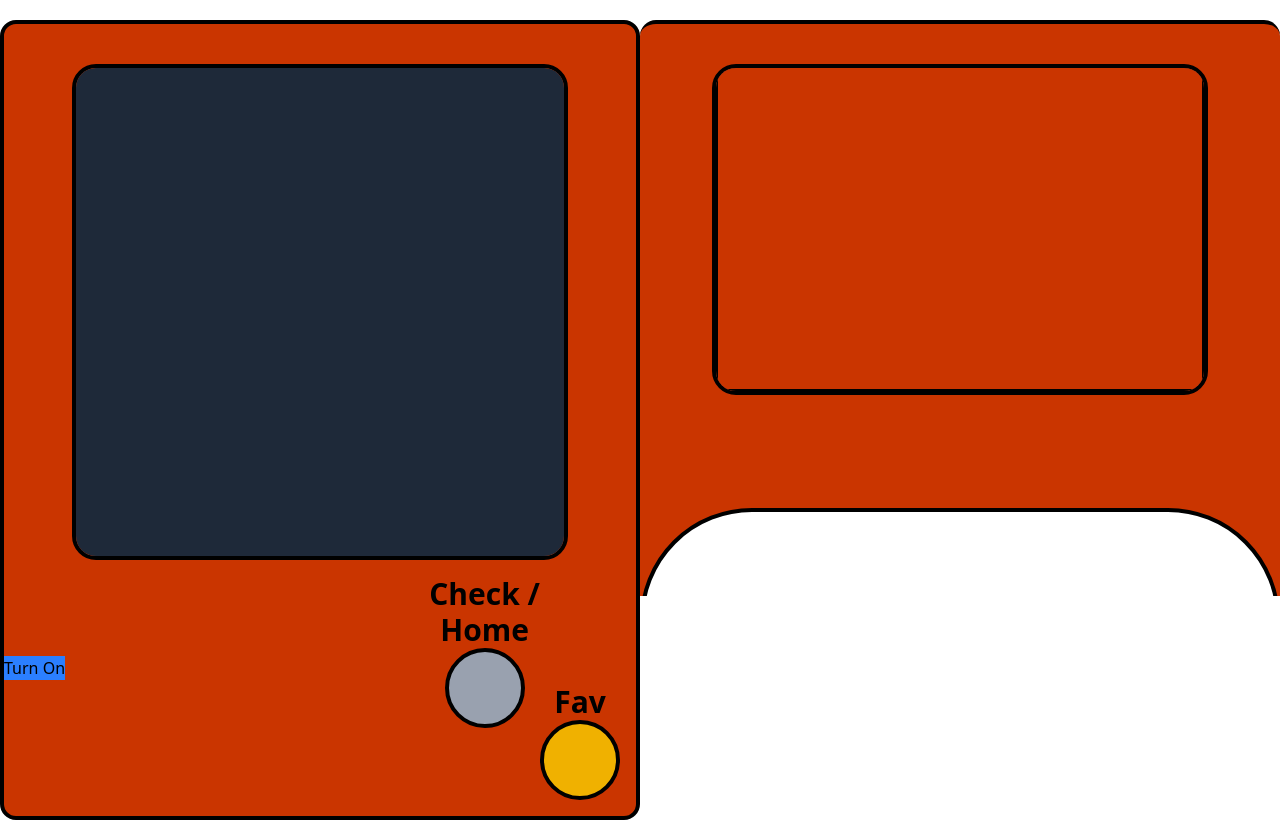
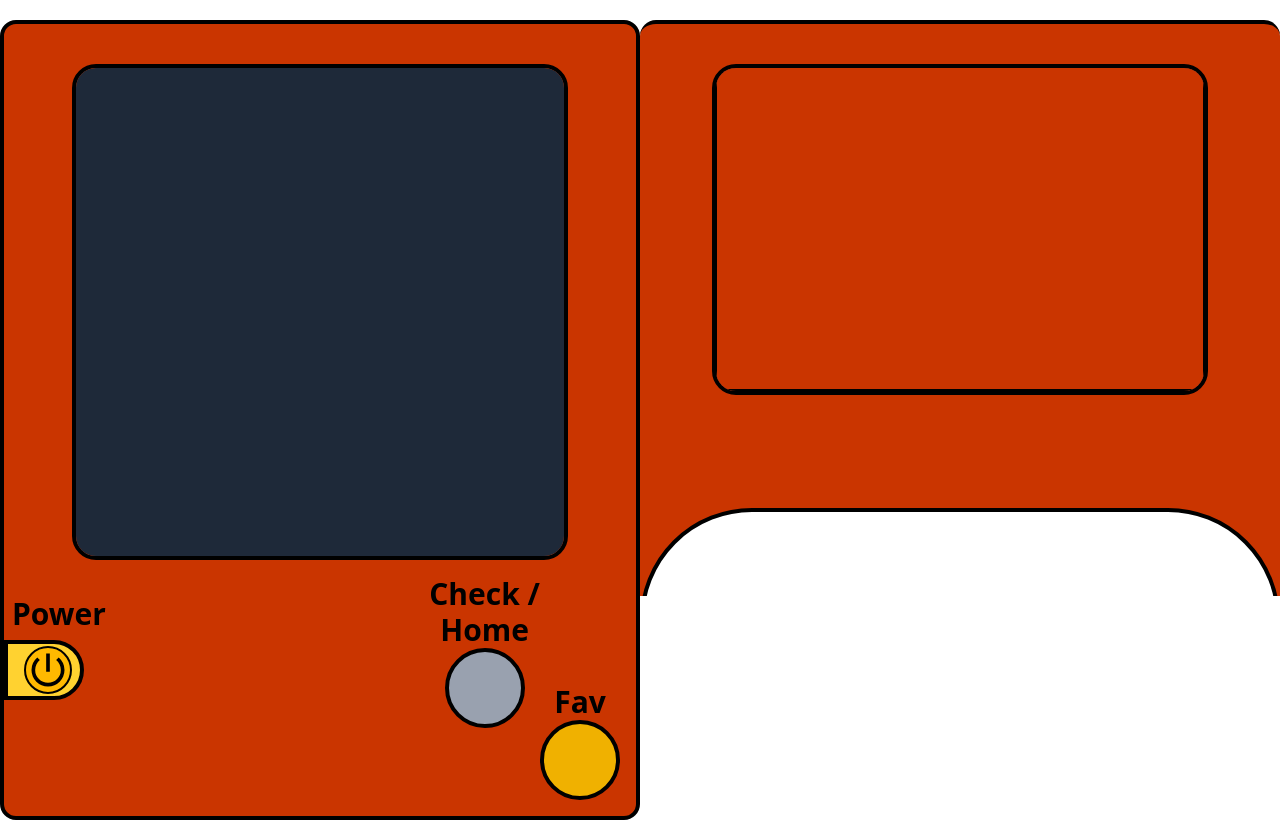
Before and after one commit to Qkari17/Pokedex, a React (Vite) app: page / in a window 1280 px wide. Built offline with nearby package versions, Linux system fonts and the light colour scheme.

Commit message:
Power button styled

```diff
--- a/src/components/Power/PowerSet.tsx
+++ b/src/components/Power/PowerSet.tsx
@@ -1,13 +1,22 @@
 import { Power, usePowerContext } from "./PowerContext";
 
+export const PowerButton = () => {
+  const { toggle, power } = usePowerContext();
 
-export const PowerButton= () =>{
-
-    const { power, toggle } = usePowerContext();
-
-    return (
-      <button onClick={toggle}>
-        {power === Power.ON ? "Turn Off" : "Turn On"}
-      </button>
-    );
-  };
+  return (
+    <button
+      className="w-20 bg-amber-300 h-15 rounded-r-full flex justify-end items-center border-4"
+      onClick={toggle}
+    >
+      <svg
+        xmlns="http://www.w3.org/2000/svg"
+        className={`mr-2 w-12 rounded-full border-2 bg-amber-400 hover:bg-amber-600 duration-500 ease-in-out ${
+          power === Power.ON ? "fill-green-500 bg-gray-700 hover:bg-gray-800 " : ""
+        }`}
+        viewBox="0 -960 960 960"
+      >
+        <path d="M440-440v-400h80v400zm40 320q-74 0-139.5-28.5T226-226t-77.5-114.5T120-480q0-80 33-151t93-123l56 56q-48 40-75 97t-27 121q0 116 82 198t198 82q117 0 198.5-82T760-480q0-64-26.5-121T658-698l56-56q60 52 93 123t33 151q0 74-28.5 139.5t-77 114.5-114 77.5T480-120" />
+      </svg>
+    </button>
+  );
+};
--- a/src/components/Productt/PokedexBox.tsx
+++ b/src/components/Productt/PokedexBox.tsx
@@ -69,12 +69,13 @@ export const PokedexBox = () => {
           {power === Power.ON ? (
             <Outlet context={{ toggleSelectedPokemon, selectedPokemon }} />
           ) : (
-            <div className="h-[31rem] w-[30.5rem] bg-gray-800"></div>
+            <div className="h-[31rem] w-[30.6rem] bg-gray-800"></div>
           )}
         </div>
 
         <div className="flex justify-end m-4 relative">
-          <div className="bg-blue-500 absolute -left-4 top-20">
+          <div className="absolute -left-4 top-5">
+            <p className="text-black text-3xl font-bold mb-2 ml-2">Power</p>
             <PowerButton></PowerButton>
           </div>
           <div className=" flex h-56  ">
@@ -110,10 +111,10 @@ export const PokedexBox = () => {
               onRemovePokemon={handleRemovePokemon}
             ></PokemonFavorite>
           ) : (
-            <div className="h-[20.7rem] w-[30.5rem] bg-gray-800"></div>
+            <div className="h-[20.7rem] w-[30.6rem] bg-gray-800"></div>
           )}{" "}
           <div
-            className={`h-[20.7rem] w-[30.5rem] bg-orange-700 absolute transition -bottom-84 duration-1000 ease-in-out border-2 ${
+            className={`h-[20.7rem] w-[30.6rem] bg-orange-700 absolute transition -bottom-84 duration-1000 ease-in-out border-2 ${
               power === Power.ON ? "" : "-translate-y-84"
             }`}
           ></div>
```
Also changed, not shown: src/img/Power.svg (added).
